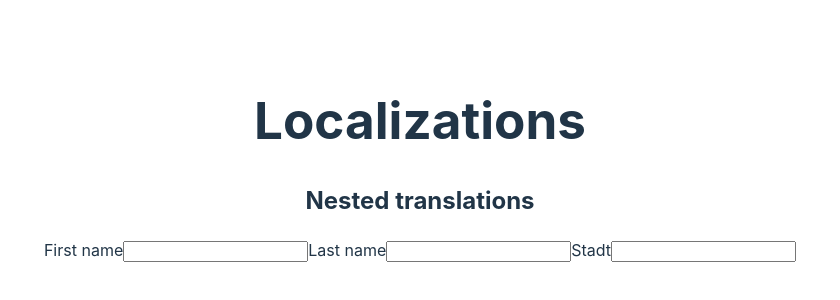
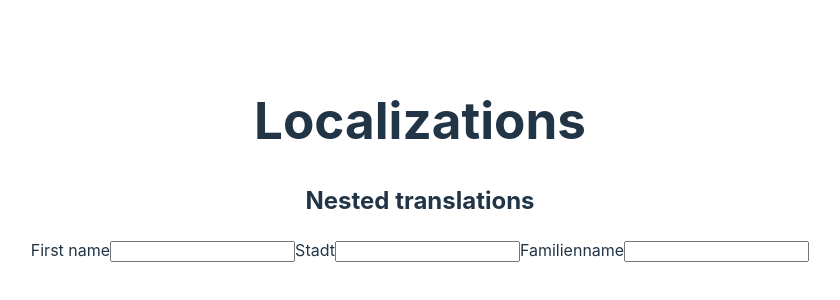
Before and after one commit to neno/react-custom-localization, a React (Vite) app: page / in a window 1280 px wide. Shown: the part 232-532 px from the top of the page, without its empty margins (220-1060 px from the left). Built offline with nearby package versions, Linux system fonts and the light colour scheme.

Commit message:
Accept user translations as props

```diff
--- a/src/App.tsx
+++ b/src/App.tsx
@@ -5,31 +5,40 @@ import { useLocalization } from './lib/localization/useLocalization';
 
 interface AppProps {
   lang?: string;
+  userTranslations?: Record<string, any>;
 }
 
-function App({ lang = 'de' }: AppProps) {
+function App({
+  lang = 'de',
+  userTranslations = {
+    'contact.lastName': 'Familienname',
+  },
+}: AppProps) {
   const [currentLanguage, setCurrentLanguage] = useState(lang);
-  const [translatableKeys, setTranslatableKeys] = useState<{
-    [key: string]: string;
-  }>({});
-  const { translate: translateFromHook } = useLocalization(currentLanguage);
+  // const [translatableKeys, setTranslatableKeys] = useState<{
+  //   [key: string]: string;
+  // }>({});
+  const { translate: translateFromHook } = useLocalization(
+    currentLanguage,
+    userTranslations
+  );
 
-  async function goAndTranslate(key: string) {
-    const translation = await translate(key, currentLanguage);
-    setTranslatableKeys((prev) => ({
-      ...prev,
-      [key]: translation,
-    }));
-  }
+  // async function goAndTranslate(key: string) {
+  //   const translation = await translate(key, currentLanguage);
+  //   setTranslatableKeys((prev) => ({
+  //     ...prev,
+  //     [key]: translation,
+  //   }));
+  // }
 
-  function getTranslation(key: string) {
-    const translation = translatableKeys[key];
-    if (!translation) {
-      goAndTranslate(key);
-      return key;
-    }
-    return translation;
-  }
+  // function getTranslation(key: string) {
+  //   const translation = translatableKeys[key];
+  //   if (!translation) {
+  //     goAndTranslate(key);
+  //     return key;
+  //   }
+  //   return translation;
+  // }
 
   return (
     <div className='App'>
@@ -43,13 +52,17 @@ function App({ lang = 'de' }: AppProps) {
               {translate('contact.firstName', currentLanguage)}
               <input type='text' name='firstName' id='firstName' />
             </label>
-            <label>
+            {/* <label>
               {getTranslation('contact.lastName')}
               <input type='text' name='lastName' id='lastName' />
-            </label>
+            </label> */}
             <label>
               {translateFromHook('contact.address.city')}
               <input type='text' name='city' id='city' />
+            </label>
+            <label>
+              {translateFromHook('contact.lastName')}
+              <input type='text' name='lastName' id='lastName' />
             </label>
           </p>
         </form>
--- a/src/lib/localization/useLocalization.tsx
+++ b/src/lib/localization/useLocalization.tsx
@@ -1,14 +1,21 @@
 import { useEffect, useState } from 'react';
 import { createFlattenedTranslationMap } from './localization';
 
-export function useLocalization(lang: string) {
+export function useLocalization(
+  lang: string,
+  userTranslations: Record<string, any>
+) {
   const [translationMap, setTranslationMap] = useState<Map<string, any> | null>(
     null
   );
 
   useEffect(() => {
     import(`../../locales/${lang}.json`).then((translations) => {
-      const map = createFlattenedTranslationMap(translations.default);
+      const translationObj = {
+        ...translations.default,
+        ...userTranslations,
+      };
+      const map = createFlattenedTranslationMap(translationObj);
       setTranslationMap(map);
     });
   }, [lang]);
```
